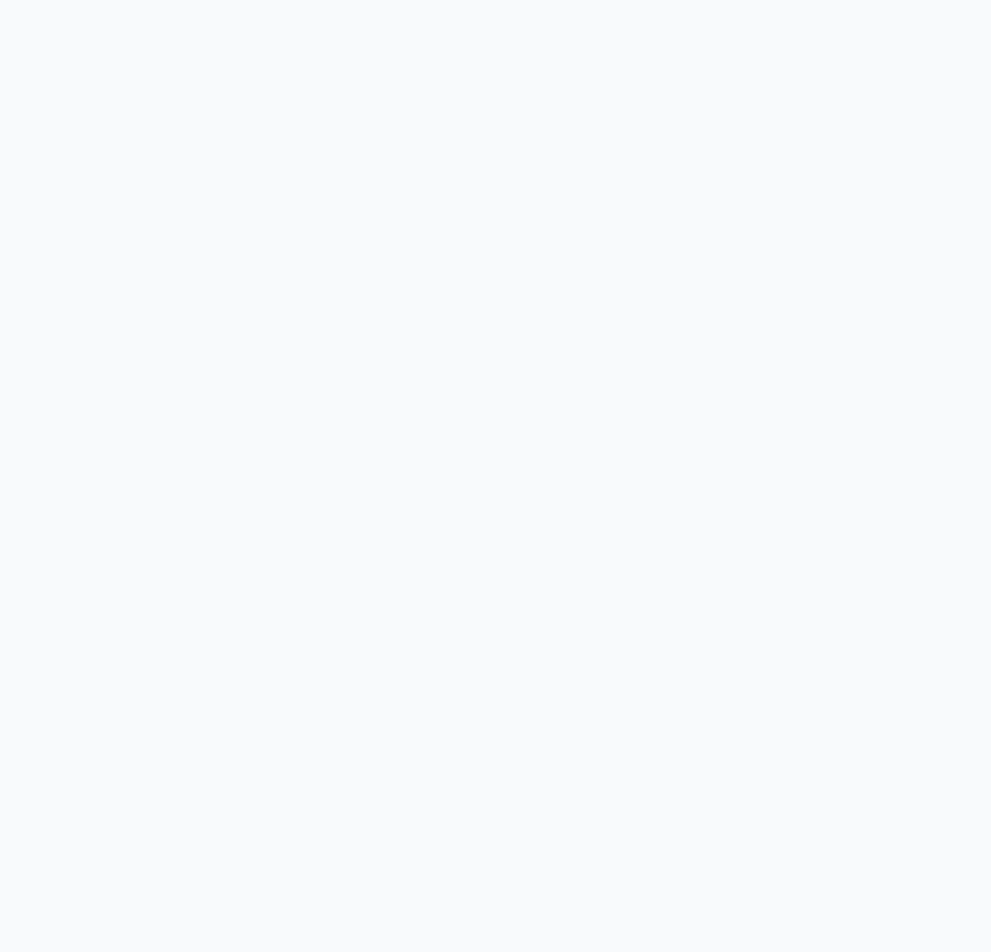
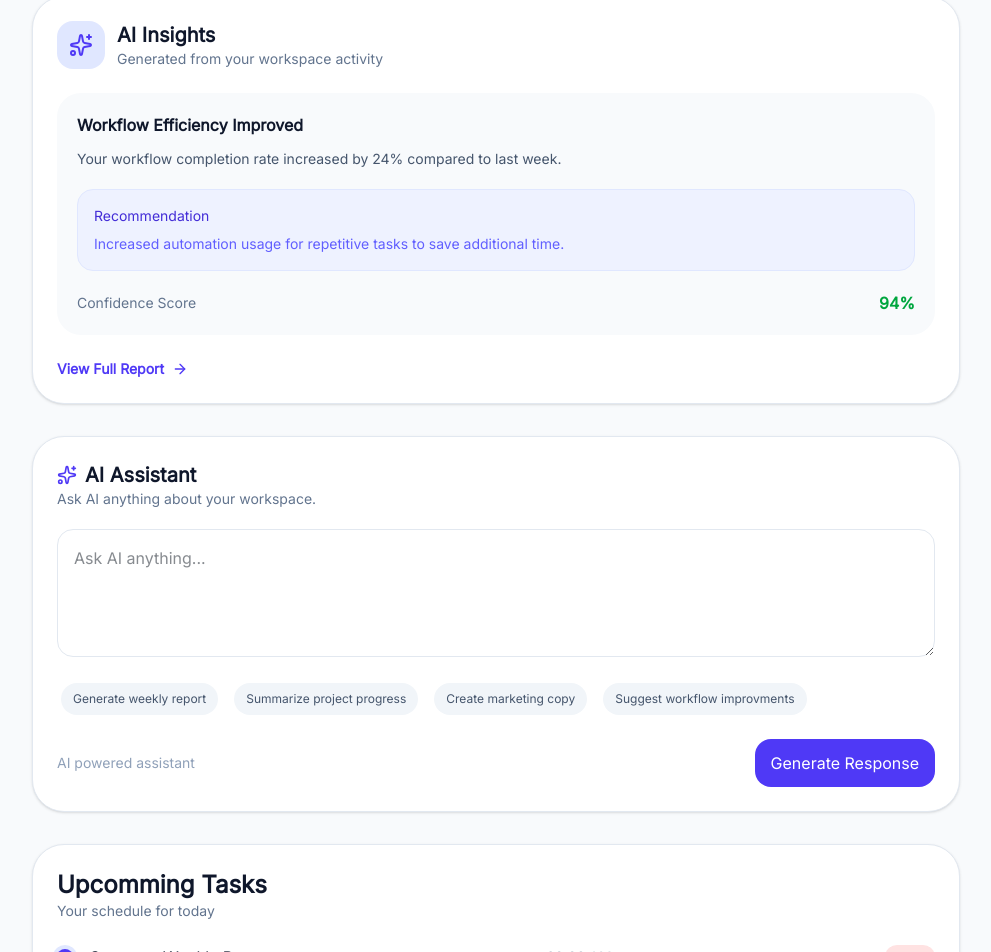
Before and after one commit to utpanna-pradhan/FlowPiolt-AI, a React (Vite) app: page /dashboard in a window 1280 px wide. Shown: the part 2864-3816 px from the top of the page, without its empty margins (288-1279 px from the left). Before the commit the page ends 2860 px from the top, so only its background shows below. Built offline with nearby package versions, Linux system fonts and the light colour scheme.

Commit message:
Dashboard components

```diff
--- /dev/null
+++ b/src/components/dashboard/AIInsights.tsx
@@ -0,0 +1,50 @@
+import { Sparkles, ArrowRight } from "lucide-react"
+
+export default function AIInsights() {
+    const insights = {
+        title: "Workflow Efficiency Improved",
+        description: "Your workflow completion rate increased by 24% compared to last week.",
+        recommendation: "Increased automation usage for repetitive tasks to save additional time.",
+        confidence: 94,
+    };
+    return (
+        <section className="rounded-4xl border border-slate-200 bg-white p-6 shadow-sm">
+            <div className="mb-6 flex items-center gap-3">
+                <div className="flex h-12 w-12 items-center justify-center rounded-2xl bg-indigo-100">
+                    <Sparkles className="h-6 w-6 text-indigo-600" />
+                </div>
+
+                <div>
+                    <h2 className="text-xl font-semibold text-slate-900">AI Insights</h2>
+                    <p className="text-sm text-slate-500">
+                        Generated from your workspace activity
+                    </p>
+                </div>
+            </div>
+
+            <div className="rounded-3xl bg-slate-50 p-5">
+                <h3 className="font-semibold text-slate-900">
+                    {insights.title}
+                </h3>
+                <p className="mt-3 text-sm text-slate-600">{insights.description}</p>
+
+                <div className="mt-5 rounded-2xl border border-indigo-100 bg-indigo-50 p-4">
+                    <p className="text-sm font-medium text-indigo-700">Recommendation</p>
+                    <p className="mt-2 text-sm text-indigo-500">{insights. recommendation}</p>
+                </div>
+
+                <div className="mt-5 flex items-center justify-between">
+                    <span className="text-sm text-slate-500">
+                        Confidence Score
+                    </span>
+                    <span className="font-semibold text-green-600">{insights.confidence}%</span>
+                </div>
+            </div>
+
+            <button className="mt-6 flex items-center gap-2 text-sm font-semibold text-indigo-600 hover:text-indigo-700">
+                View Full Report
+                <ArrowRight size={16} />
+            </button>
+        </section>
+    )
+}
--- /dev/null
+++ b/src/components/dashboard/AssistantWidget.tsx
@@ -0,0 +1,40 @@
+import { useState } from "react"
+import { Sparkles } from "lucide-react";
+
+export default function AssistantWidget() {
+    const suggestions=[
+        "Generate weekly report",
+        "Summarize project progress",
+        "Create marketing copy",
+        "Suggest workflow improvments",
+    ];
+    const [prompt,setPrompt] = useState("")
+  return (
+    <section className="rounded-4xl border border-slate-200 bg-white p-6 shadow-sm">
+        <div className="mb-5">
+            <h2 className="flex items-center gap-2 text-xl font-semibold text-slate-900">
+                <Sparkles className="h-5 w-5 text-indigo-600"/>
+                AI Assistant</h2>
+            <p className="text-sm text-slate-500">Ask AI anything about your workspace.</p>
+
+        </div>
+         <textarea value={prompt} onChange={(e)=>setPrompt(e.target.value)} placeholder="Ask AI anything..."
+            className="h-32 w-full rounded-2xl border border-slate-200 p-4 outline-none mb-4" />
+
+            <div className="flex flex-wrap gap-2">
+                {suggestions.map((item)=>(
+                    <button key={item} onClick={()=>setPrompt(item)} className="rounded-full bg-slate-100 px-3 py-2 text-xs text-slate-600 hover:bg-indigo-50 hover:text-indigo-600 m-1">
+                        {item}
+                    </button>
+                ))}
+
+            </div>
+            {/* <button className="mt-5 w-full rounded-2xl bg-indigo-600 px-4 py-3 font-medium text-white transition-all duration-300 hover:bg-indigo-700 hober:shadow-lg">Generate Response</button> */}
+
+            <div className="mt-5 flex items-center justify-between">
+                <span className="text-sm text-slate-400">AI powered assistant</span>
+                <button className=" rounded-2xl bg-indigo-600 px-4 py-3 font-medium text-white transition-all duration-300 hover:bg-indigo-700 hober:shadow-lg">Generate Response</button>
+            </div>
+    </section>
+  )
+}
--- a/src/components/dashboard/ProjectsTable.tsx
+++ b/src/components/dashboard/ProjectsTable.tsx
@@ -54,7 +54,7 @@ export default function ProjectsTable() {
                 <button className="text-sm font-medium text-indigo-600 hover:text-indigo-700">View All</button>
             </div>
 
-            <div className="overflow-auto">
+            <div className="overflow-x-auto">
                 <table className="w-full">
                     <thead>
                         <tr className="border-b border-slate-200">
--- /dev/null
+++ b/src/components/dashboard/UpcommingTask.tsx
@@ -0,0 +1,63 @@
+
+
+export default function UpcommingTask() {
+    const tasks=[
+        {
+            title:"Generate Weekly Report",
+            time:"09:00 AM",
+            priority:"High",
+        },
+        {
+            title:"Review AI Workflow",
+            time:"11:30 AM",
+            priority:"Medium",
+        },
+        {
+            title:"Client Presentation",
+            time:"03:00 PM",
+            priority:"High",
+
+        },
+        {
+            title:"Team Sync Meeting",
+            time:"05:00 PM",
+            priority:"low",
+        },
+    ];
+  return (
+   <section className="rounded-4xl border border-slate-200 bg-white shadow-sm p-6">
+        <div className="mb-6">
+            <h2 className="text-2xl font-semibold text-slate-900">Upcomming Tasks</h2>
+            <p className="text-sm text-slate-500">Your schedule for today</p>
+        </div>
+
+        {/* <div className="relative pl-8">
+               <div className="absolute left-2 top-0 h-full w-px bg-slate-200">
+                    <div className="absolute left-0 top-1 h-4 w-4 rounded-full bg-indigo-600 ring-4 ring-indigo-100">
+                        <div className="font-medium text-slate-900">
+                           <div></div>
+                        </div>
+                    </div>
+               </div>
+
+        </div> */}
+
+        <div className="space-y-6">
+            {tasks.map((task)=>(
+
+                <div key={task.title} className="relative flex items-center justify-between pl-8">
+
+                      <div className="absolute left-0 top-1 h-4 w-4 rounded-full bg-indigo-600  ring-4 ring-indigo-100"/>
+                      <div  className="absolute left-1.75px top-5 h-full w-px bg-slate-400"/>
+
+                    <h3 className="font-medium text-slate-900">{task.title}</h3>
+                    <p className="text-sm text-slate-500">{task.time}</p>
+                    <span className={`rounded-full px-3 py-1 text-xs font-medium ${task.priority === "High"?"bg-red-100 text-red-600":task.priority=== "Medium" ? "bg-amber-100 text-amber-600" : "bg-green-100 text-green-600"}`}>{task.priority}</span>
+                </div>
+            ))}
+        </div>
+
+
+   </section>
+  )
+}
--- a/src/pages/Dashboard.tsx
+++ b/src/pages/Dashboard.tsx
@@ -1,8 +1,11 @@
+import AIInsights from "@/components/dashboard/AIInsights";
+import AssistantWidget from "@/components/dashboard/AssistantWidget";
 import Cards from "@/components/dashboard/Cards";
 import ProjectsTable from "@/components/dashboard/ProjectsTable";
 import RecentActivity from "@/components/dashboard/RecentActivity";
 import RecentProjects from "@/components/dashboard/RecentProjects";
 import TakeAction from "@/components/dashboard/TakeAction";
+import UpcommingTask from "@/components/dashboard/UpcommingTask";
 import UsageChart from "@/components/dashboard/UsageChart";
 import Welcome from "@/components/dashboard/Welcome";
 
@@ -17,6 +20,9 @@ export default function Dashboard() {
         <UsageChart />
         <RecentActivity />
         <ProjectsTable />
+        <AIInsights />
+        <AssistantWidget />
+        <UpcommingTask />
     </div>
   )
 }
```
